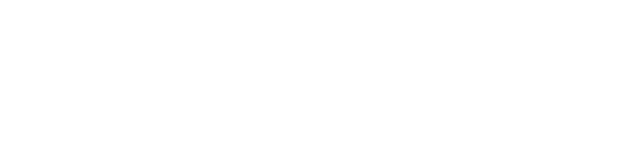
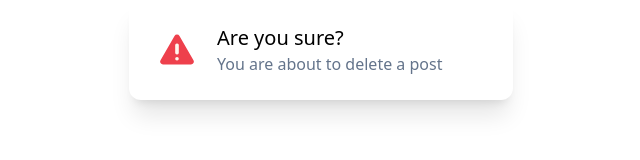
Before and after one commit to hsztan/tailwind-sandbox, a plain HTML site: page 01-utility-first/index.html in a window 1280 px wide. Shown: the whole page, without its empty margins (319-959 px from the left). Drawn offline with nearby package versions, Linux system fonts and the light colour scheme.

Commit message:
Utility First

```diff
--- a/01-utility-first/index.html
+++ b/01-utility-first/index.html
@@ -9,5 +9,15 @@
   </head>
   <body>
     <!-- Utility First -->
+    <div
+      class="flex items-center p-6 max-w-sm mx-auto bg-white rounded-xl shadow-xl space-x-4 mt12"
+    >
+      <img class="w-12 h-12" src="../assets/img/warning.svg" alt="" />
+
+      <div>
+        <div class="text-xl font-medium text-black">Are you sure?</div>
+        <p class="text-slate-500">You are about to delete a post</p>
+      </div>
+    </div>
   </body>
 </html>
```
